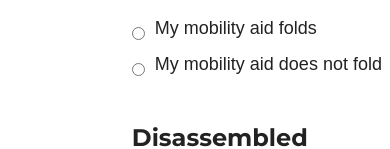
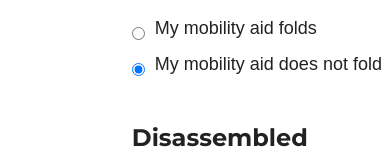
Before and after one commit to AirshipCMS/air-a11y, a React (Create React App) app: page /mobility-aid-storage in a window 390 px wide. Shown: the part 782-931 px from the top of the page. Built offline with nearby package versions, Linux system fonts and the light colour scheme; no server answers; a web font is replaced by a local one.

Commit message:
re-committing the mobility aid folded width

```diff
--- a/src/screens/MobilityAidStorage.js
+++ b/src/screens/MobilityAidStorage.js
@@ -45,11 +45,11 @@ export default () => {
               <h2>Mobility aid disassembly</h2>
               <div className="radio-group">
                 <label className="radio">
-                  <input type="radio" name="aid_folds" />
+                  <input type="radio" name="aid_folds" onChange={({ target }) => "@TODO"} checked={mobilityAid.folds} />
                   <p>My mobility aid folds</p>
                 </label>
                 <label className="radio">
-                  <input type="radio" name="aid_folds" />
+                  <input type="radio" name="aid_folds" onChange={({ target }) => "@TODO"} checked={!mobilityAid.folds} />
                   <p>My mobility aid does not fold</p>
                 </label>
               </div>
@@ -104,6 +104,22 @@ export default () => {
                     </div>
                   </div>
                 </div>
+
+                { mobilityAid.folds &&
+                  <div className="field is-horizontal">
+                    <div className="field-label is-normal">
+                      <label className="label">Folded Width</label>
+                    </div>
+                    <div className="field-body">
+                      <div className="field">
+                        <p className="control">
+                          <input onChange={({ target }) => updateForm('folded-width', target.value)} value={mobilityAid.folded.width} className="input" placeholder="Folded Width" />
+                        </p>
+                      </div>
+                    </div>
+                  </div>
+                }
+
               </div>
             </div>
           </div>
```
